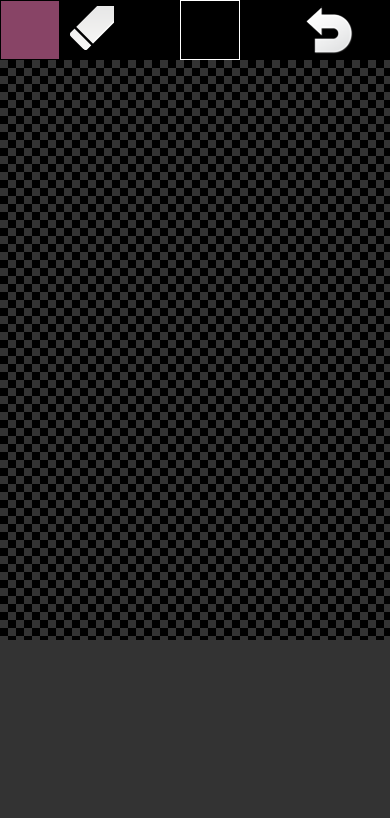
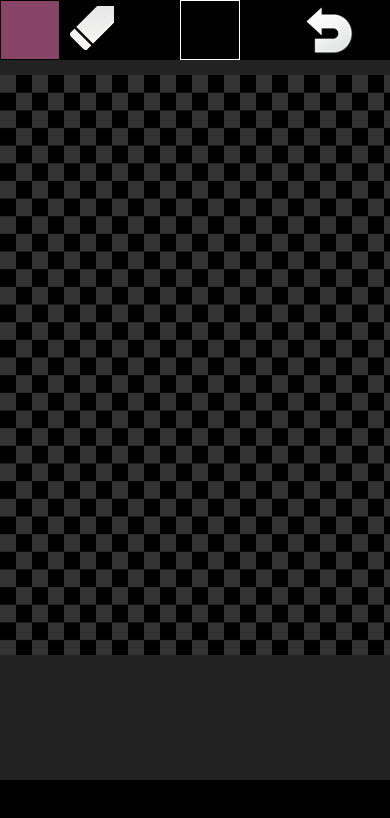
Before and after one commit to purplecabbage/8bit, a plain HTML site: page index.html in a window 390 px wide. Shown: the top 818 px of the page. Drawn offline with Linux system fonts and the light colour scheme; some packages are replaced by stand-ins of ours.

Commit message:
updates - push em now, before they are lost

```diff
--- a/css/master.css
+++ b/css/master.css
@@ -13,14 +13,26 @@
 body
 {
 	color:#FFF;
-	background-color:#333;
+	background-color:#000;
 	margin: 0 0;
 	padding: 0 0;
+    height:100%;
 }
 
 #screen
 {
-    background-color:#113;
+    background-color:#222;
+    min-height:780px;
+    height:100%;
+}
+
+#splash
+{
+    position:absolute;
+    z-index:666;
+    background-image: url(../assets/SplashScreenImage.jpg);
+    width:100%;
+    height:100%;
 }
 
 #clrPicker
@@ -89,9 +101,9 @@ body
 
 #toolBar
 {
-	width:100%;
-    min-width:480px;
-    max-width:640px;
+	/*width:100%;*/
+    width:480px;
+    /*max-width:640px;*/
 	height:60px;
 	background-color: #333;
     display:table;
@@ -165,7 +177,7 @@ body
 
 #container
 {
-	background-color:Blue;
+	background-color:#004;
 	margin:0 auto;
 	padding:0 0;
     width:480px;
@@ -178,4 +190,6 @@ body
     margin:0 auto;
     -webkit-transform-origin: 0 0;
     position:relative;
+    width:480px;
+    height:640px;
 }
--- a/index.html
+++ b/index.html
@@ -8,20 +8,23 @@
     <meta name="viewport" content="width=480, initial-scale=1.0, user-scalable=no, maximum-scale=1.0">
     <meta name="msapplication-tap-highlight" content="no" />
     <link rel="stylesheet" href="css/master.css" type="text/css" media="screen"/>
+    <script src="js/utils.js"></script>
+
     <script src="libs/hand-1.2.1.js"></script>
 
     <script src="libs/zynga/Animate.js"></script>
     <script src="libs/zynga/Scroller.js"></script>
 
     <script src="cordova.js"></script>
-    <script src="js/utils.js"></script>
+
     <script src="js/render.js"></script>
     <script src="js/app.js"></script>
 </head>
 
 <body onload="init()">
+
     <div id="screen">
-
+        <div id="splash"></div>
         <div id="toolBar">
             <div id="toolBtnDraw"></div>
             <div id="toolBtnErase"></div>
@@ -39,9 +42,11 @@
             <div id="divZoomIn">&#43;</div>
         </div>
 
+        <div style="height:15px;"></div>
+
 
         <div id="container" >
-            <canvas id="content" width="480" height="640"></canvas>
+            <canvas id="content" width="480" height="580"></canvas>
         </div>
         <div id="clrPicker">
         </div>
--- a/js/app.js
+++ b/js/app.js
@@ -18,10 +18,10 @@
         var nonSelectColor = "#000";
 
         var pixelData;
-        var defaultPixelSize = 8;
-        var zoomRatio = 1.0;
-        var canvasWidth = 120; // in pixels
-        var canvasHeight = 160; // in pixels
+        var defaultPixelSize = 16;
+        var zoomRatio = 2.0;
+        var canvasWidth = 60; // in pixels
+        var canvasHeight = 72; // in pixels
 
         var maxZoom = 8;
         var minZoom = 1;
@@ -40,6 +40,11 @@
 
             window.addEventListener("resize",debounce(onResize,200));
 
+            setTimeout(function(){
+                splash.style.display = "none";
+
+            },1000);
+
         }
 
         function onResize(){
@@ -52,6 +57,7 @@
 
             var btns = document.querySelectorAll("#toolBar div");
             for(var n = 0; n<btns.length; n++) {
+                console.log("adding click handler for " + n);
                 btns[n].addEventListener('click',onToolBtn);
             }
 
@@ -78,14 +84,14 @@
             currentCanvas = content;
             context = currentCanvas.getContext('2d');
             context.width = 480;//canvasWidth;
-            context.height = 640;//canvasHeight;
+            context.height = 580;//canvasHeight;
 
             clearCanvas();
 
             container.addEventListener("pointerdown",onToolStart);
             container.addEventListener("pointermove",onToolMove);
-            document.addEventListener("pointerup",  onToolEnd);
-            container.addEventListener("click",  onToolClick);
+            container.addEventListener("pointerup",  onToolEnd);
+            currentCanvas.addEventListener("click", onToolClick);
 
             scrollerObj = new Scroller(function(left, top, zoom) {
                 // apply coordinates/zooming
@@ -98,7 +104,7 @@
                 minZoom:0.25
             });
 
-            scrollerObj.setDimensions(480,640,480,640);
+            scrollerObj.setDimensions(480,580,480,580);
 
         }
 
@@ -118,7 +124,7 @@
             offsetX = Math.max(offsetX,0);
             offsetY = Math.max(offsetY,0);
 
-            context.clearRect(0,0,480,640);//canvasWidth,canvasHeight);
+            context.clearRect(0,0,480,580);//canvasWidth,canvasHeight);
 
             context.fillStyle = "#000";
             //context.strokeStyle = "#333";
@@ -431,6 +437,8 @@
 
         function onToolClick(e) {
 
+            console.log("onToolClick");
+
             if(!wasPenDrag) { // dragging the pen also fills pixels, so we ignore click events if the 'pen' moved
                 var pxSz = getPixelSize();
 
--- a/js/utils.js
+++ b/js/utils.js
@@ -1,3 +1,7 @@
+
+window.onerror = function (err, fn, ln) {
+    console.log("error : " + err + ", " + fn + " : " + ln);
+};
 
 
  function debounce(func, delay, immediate) {
```
Also changed, not shown: assets/SplashScreenImage.jpg (added).
